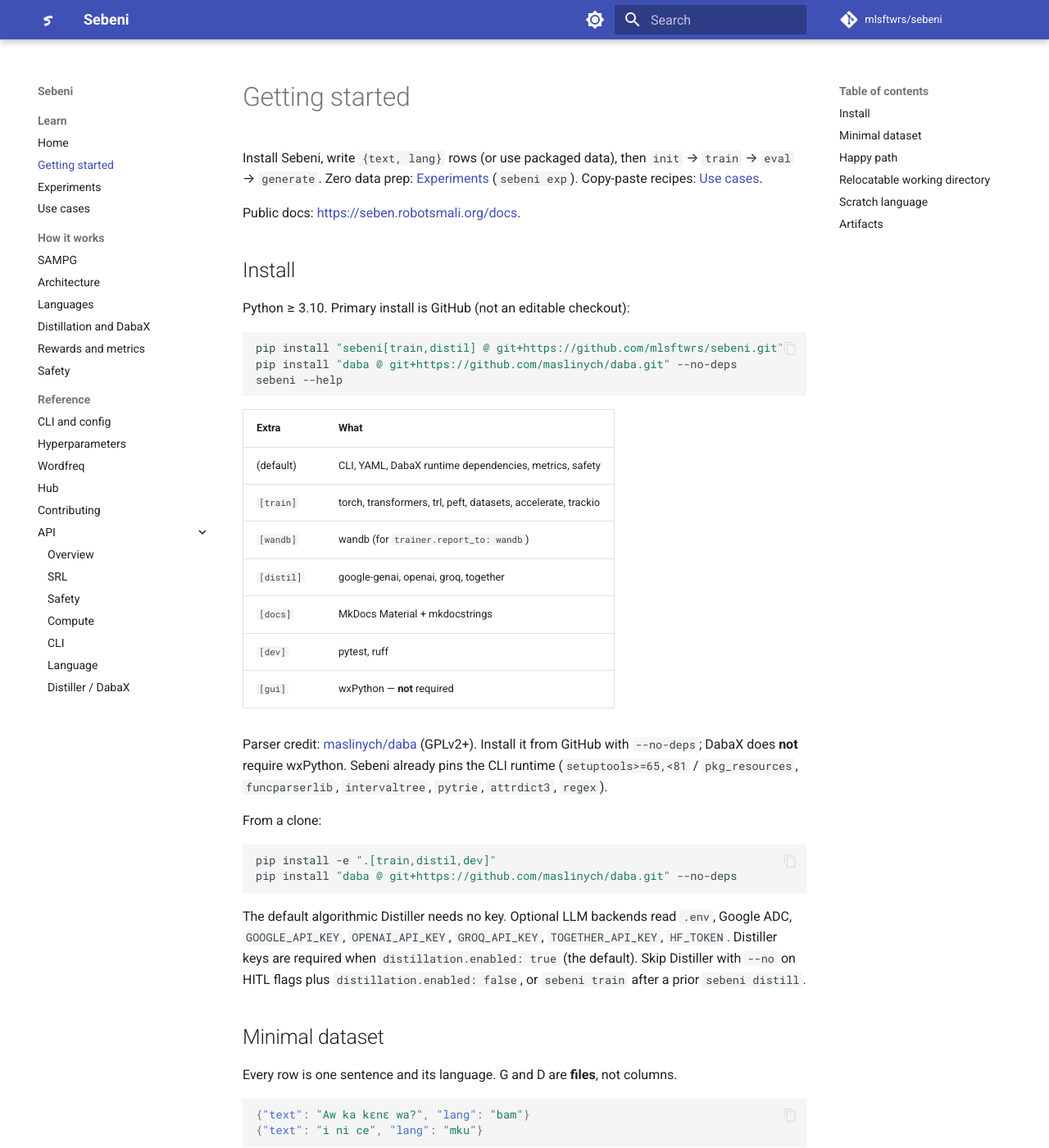
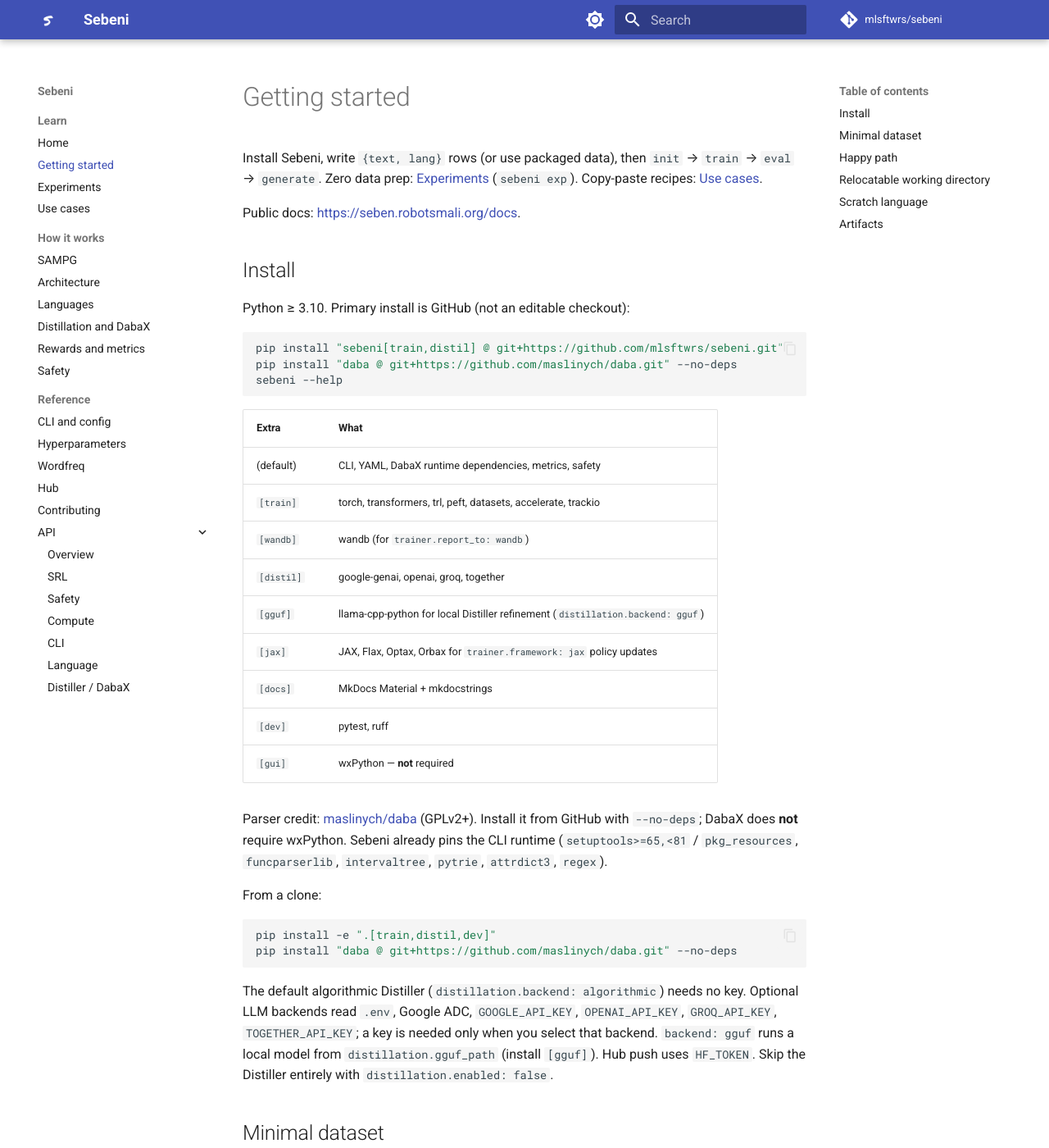
Before and after one commit to RobotsMali-AI/sebeni, an MkDocs documentation site: the page built from docs/getting-started.md, in a window 1280 px wide and 1400 px high. Shown: the whole window at 82% size. Built offline with MkDocs 1.6.1 and Material for MkDocs 9.7.7, drawn with Linux system fonts in a browser that asks for light colours; comment, search, counter and statistics services are not loaded.

Commit message:
docs(getting-started): add gguf/jax extras and per-backend API keys

````diff
--- a/docs/getting-started.md
+++ b/docs/getting-started.md
@@ -23,6 +23,8 @@
 | `[train]` | torch, transformers, trl, peft, datasets, accelerate, trackio |
 | `[wandb]` | wandb (for `trainer.report_to: wandb`) |
 | `[distil]` | google-genai, openai, groq, together |
+| `[gguf]` | llama-cpp-python for local Distiller refinement (`distillation.backend: gguf`) |
+| `[jax]` | JAX, Flax, Optax, Orbax for `trainer.framework: jax` policy updates |
 | `[docs]` | MkDocs Material + mkdocstrings |
 | `[dev]` | pytest, ruff |
 | `[gui]` | wxPython — **not** required |
@@ -39,12 +41,12 @@
 pip install "daba @ git+https://github.com/maslinych/daba.git" --no-deps
 ```
 
-The default algorithmic Distiller needs no key. Optional LLM backends read
-`.env`, Google ADC, `GOOGLE_API_KEY`, `OPENAI_API_KEY`, `GROQ_API_KEY`,
-`TOGETHER_API_KEY`, `HF_TOKEN`. Distiller keys are required when
-`distillation.enabled: true` (the default). Skip Distiller with
-`--no` on HITL flags plus `distillation.enabled: false`, or `sebeni train`
-after a prior `sebeni distill`.
+The default algorithmic Distiller (`distillation.backend: algorithmic`) needs
+no key. Optional LLM backends read `.env`, Google ADC, `GOOGLE_API_KEY`,
+`OPENAI_API_KEY`, `GROQ_API_KEY`, `TOGETHER_API_KEY`; a key is needed only
+when you select that backend. `backend: gguf` runs a local model from
+`distillation.gguf_path` (install `[gguf]`). Hub push uses `HF_TOKEN`. Skip the
+Distiller entirely with `distillation.enabled: false`.
 
 ## Minimal dataset
 
@@ -107,5 +109,5 @@
 | --- | --- |
 | `{working_dir}/data/baselines/{lang}/` | `baseline.gram` / `.dict`, `baseline_vN` |
 | `{working_dir}/models/` | Policy, tokenizer, Hub `README.md`, `safety_snapshot.json` |
-| `{working_dir}/exp/` | `eval.json`, wordfreq |
+| `{working_dir}/exp/` | `eval.json`, `wordfreq/` |
 | `{working_dir}/runtime/` | Headless mparser |
````
